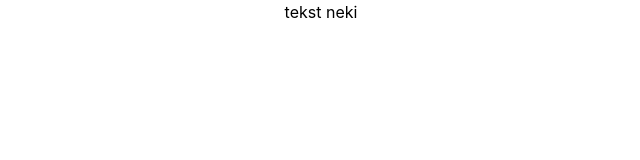
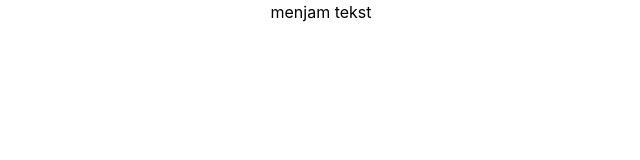
Before and after one commit to NemanjaVukosavljevic/branch-based-react, a React (Create React App) app: page / in a window 1280 px wide. Shown: the top 160 px of the page, without its empty margins (319-959 px from the left). Built offline with nearby package versions, Linux system fonts and the light colour scheme.

Commit message:
text change

```diff
--- a/src/App.js
+++ b/src/App.js
@@ -4,7 +4,7 @@ import './App.css';
 function App() {
   return (
     <div className="App">
-      <h1>tekst neki</h1>
+      <h1>menjam tekst</h1>
     </div>
   );
 }
```
